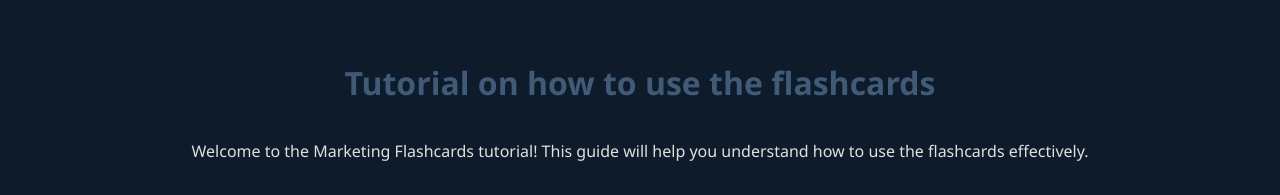
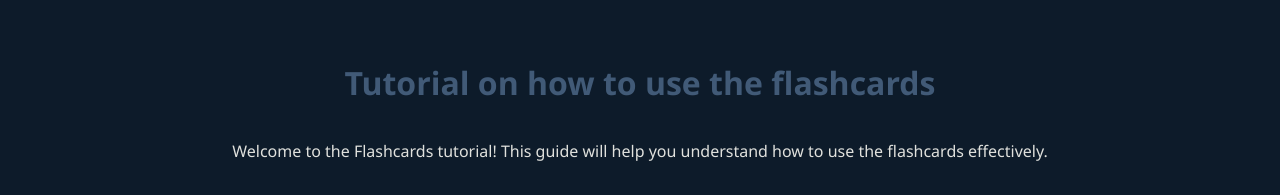
Before and after one commit to Antonio040/FlashCards, a website: page Tutorial.html in a window 1280 px wide. Shown: the top 195 px of the page. Drawn offline with Linux system fonts and the light colour scheme.

Commit message:
corrected small mistake

```diff
--- a/Tutorial.html
+++ b/Tutorial.html
@@ -11,7 +11,7 @@
 </div>
 <body>
 <h1>Tutorial on how to use the flashcards</h1>
-<p>Welcome to the Marketing Flashcards tutorial! This guide will help you understand how to use the flashcards effectively.</p>
+<p>Welcome to the Flashcards tutorial! This guide will help you understand how to use the flashcards effectively.</p>
 <h2>How to Use the Flashcards</h2>
 <ol>
     <li>Click on the "Next" button to view the next flashcard.</li>
```
